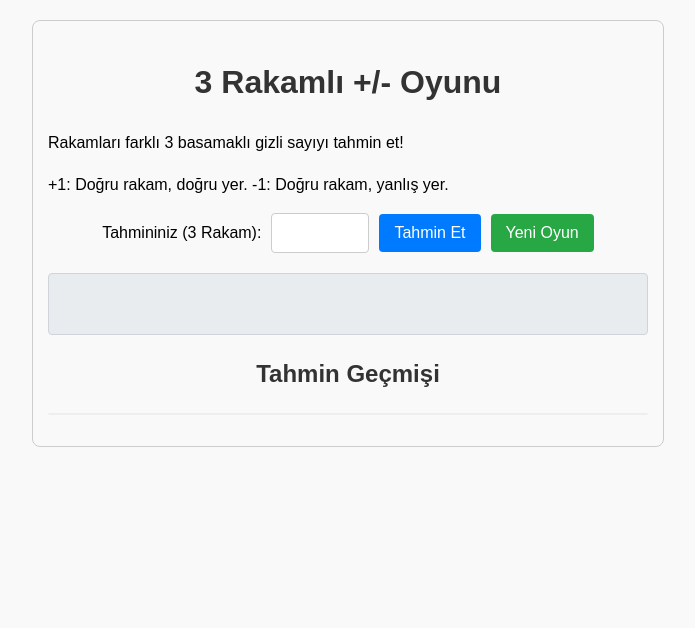
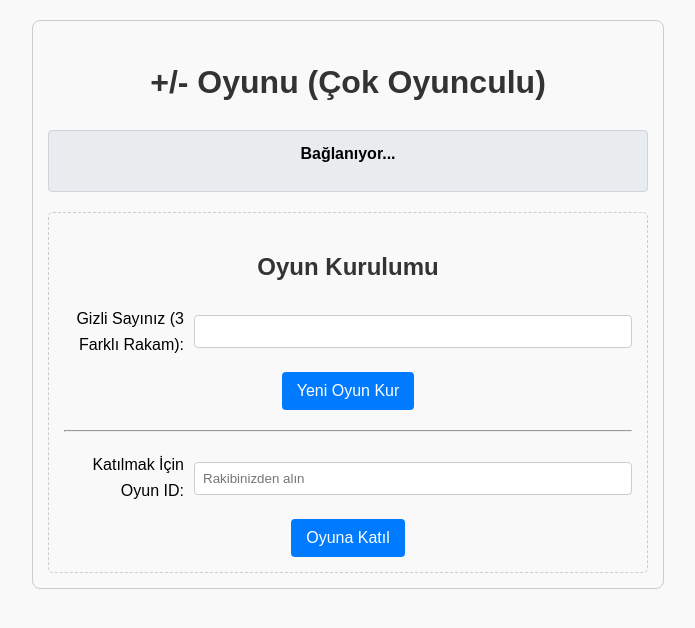
Before and after one commit to gorimali/guessnumber, a Flask app: page / in a window 1280 px wide. Shown: the top 628 px of the page, without its empty margins (292-987 px from the left). Run offline with Flask 3, Linux system fonts and the light colour scheme; some libraries are stand-ins or nearby versions.

Commit message:
Update index.html

```diff
--- a/templates/index.html
+++ b/templates/index.html
@@ -3,30 +3,151 @@
 <head>
     <meta charset="UTF-8">
     <meta name="viewport" content="width=device-width, initial-scale=1.0">
-    <title>3 Rakamlı +/- Oyunu</title>
+    <title>+/- Oyunu (Multiplayer)</title>
     <link rel="stylesheet" href="{{ url_for('static', filename='style.css') }}">
+    <style>
+        /* Ekstra stiller (isteğe bağlı) */
+        #setup-area, #game-area {
+            margin-top: 20px;
+            padding: 15px;
+            border: 1px dashed #ccc;
+            border-radius: 5px;
+        }
+        #game-area { display: none; } /* Başlangıçta oyun alanı gizli */
+        .guess-list-container {
+            display: flex;
+            justify-content: space-between;
+            gap: 20px; /* Listeler arası boşluk */
+            margin-top: 20px;
+        }
+        .guess-list {
+             width: 48%; /* İki liste yan yana sığsın */
+             border: 1px solid #eee;
+             padding: 10px;
+             background-color: #fff;
+             border-radius: 4px;
+             max-height: 250px;
+             overflow-y: auto;
+        }
+        .guess-list h3 {
+            margin-top: 0;
+            text-align: center;
+            font-size: 1.1em;
+            color: #555;
+        }
+        #opponent-secret-label {
+            margin-top: 15px;
+            font-weight: bold;
+            color: green;
+            text-align: center;
+            display: none; /* Başlangıçta gizli */
+        }
+         #game-id-display {
+             margin-top: 10px;
+             padding: 8px;
+             background-color: #f0f0f0;
+             border: 1px solid #ddd;
+             text-align: center;
+             font-family: monospace;
+             display: none; /* Başlangıçta gizli */
+         }
+         .input-group {
+            margin-bottom: 10px;
+            display: flex;
+            align-items: center;
+            gap: 5px;
+         }
+         .input-group label {
+            flex-basis: 120px; /* Etiket genişliği */
+            text-align: right;
+            margin-right: 5px;
+         }
+         .input-group input[type="text"],
+         .input-group input[type="number"] { /* number yerine text kullanıyoruz ama stillendirme benzer */
+            flex-grow: 1;
+            padding: 8px;
+            border: 1px solid #ccc;
+            border-radius: 4px;
+         }
+         .button-group {
+            margin-top: 15px;
+            text-align: center;
+         }
+         #turn-indicator {
+            text-align: center;
+            font-size: 1.2em;
+            margin-bottom: 15px;
+            padding: 10px;
+            background-color: #e7f3ff;
+            border-radius: 4px;
+         }
+
+    </style>
 </head>
 <body>
-    <h1>3 Rakamlı +/- Oyunu</h1>
-    <p>Rakamları farklı 3 basamaklı gizli sayıyı tahmin et!</p>
-    <p>+1: Doğru rakam, doğru yer. -1: Doğru rakam, yanlış yer.</p>
+    <h1>+/- Oyunu (Çok Oyunculu)</h1>
 
-    <div id="game-area">
-        <label for="guess-input">Tahmininiz (3 Rakam):</label>
-        <input type="text" id="guess-input" maxlength="3" pattern="\d{3}" title="3 rakam girin">
-        <button id="guess-button">Tahmin Et</button>
-        <button id="new-game-button">Yeni Oyun</button>
+    <!-- Mesaj Alanı -->
+    <div id="message-area">Bağlanıyor...</div>
+
+    <!-- Oyun Kurma / Katılma Alanı -->
+    <div id="setup-area">
+        <h2>Oyun Kurulumu</h2>
+        <div class="input-group">
+            <label for="secret-input">Gizli Sayınız (3 Farklı Rakam):</label>
+            <input type="text" id="secret-input" maxlength="3" pattern="\d{3}" title="3 farklı rakam girin">
+        </div>
+         <div class="button-group">
+            <button id="create-game-button">Yeni Oyun Kur</button>
+        </div>
+
+        <hr style="margin: 20px 0;">
+
+        <div class="input-group">
+             <label for="game-id-input">Katılmak İçin Oyun ID:</label>
+            <input type="text" id="game-id-input" placeholder="Rakibinizden alın">
+        </div>
+        <div class="button-group">
+            <button id="join-game-button">Oyuna Katıl</button>
+        </div>
+
+        <!-- Oyun ID'si Gösterim Alanı -->
+        <div id="game-id-display"></div>
     </div>
 
-    <div id="message-area">
-        <!-- Mesajlar buraya gelecek -->
+
+    <!-- Aktif Oyun Alanı -->
+    <div id="game-area">
+        <div id="turn-indicator">Rakip bekleniyor...</div>
+
+        <div class="input-group">
+            <label for="guess-input">Tahmininiz:</label>
+            <input type="text" id="guess-input" maxlength="3" pattern="\d{3}" title="3 farklı rakam girin" disabled>
+            <button id="guess-button" disabled>Tahmin Et</button>
+        </div>
+
+        <div class="guess-list-container">
+            <div class="guess-list">
+                <h3>Tahminlerim</h3>
+                <ul id="my-guesses-list">
+                    <!-- Benim tahminlerim buraya eklenecek -->
+                </ul>
+            </div>
+            <div class="guess-list">
+                <h3>Rakibin Tahminleri</h3>
+                <ul id="opponent-guesses-list">
+                    <!-- Rakibin tahminleri buraya eklenecek -->
+                </ul>
+            </div>
+        </div>
+
+         <!-- Rakibin Gizli Sayısı (Oyun sonunda) -->
+         <p id="opponent-secret-label"></p>
     </div>
 
-    <h2>Tahmin Geçmişi</h2>
-    <ul id="guesses-list">
-        <!-- Tahminler buraya eklenecek -->
-    </ul>
-
+    <!-- Socket.IO İstemci Kütüphanesi -->
+    <script src="https://cdn.socket.io/4.7.4/socket.io.min.js"></script>
+    <!-- Kendi JavaScript Kodumuz -->
     <script src="{{ url_for('static', filename='script.js') }}"></script>
 </body>
 </html>
```
